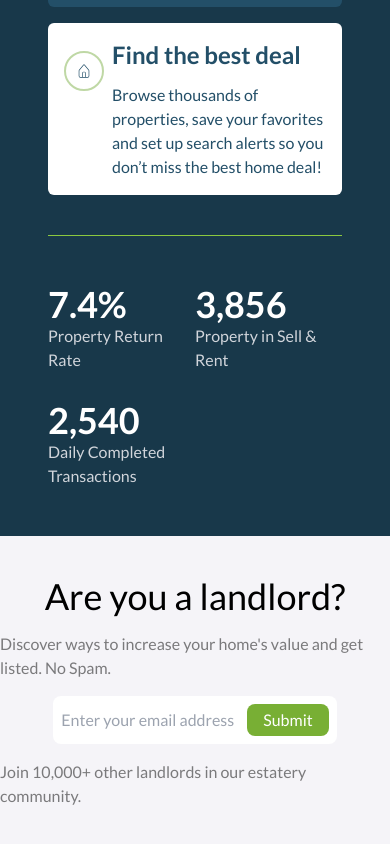
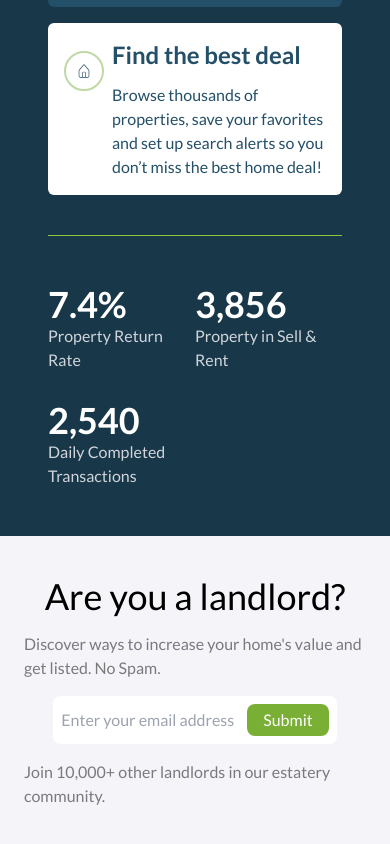
Before and after one commit to manzitresor/real-state-app-frontend, a React (Vite) app: page /home in a window 390 px wide. Shown: the part 5355-6199 px from the top of the page. Built offline with nearby package versions, Linux system fonts and the light colour scheme.

Commit message:
chore: add responsiveness

```diff
--- a/src/pages/home/Contact.tsx
+++ b/src/pages/home/Contact.tsx
@@ -3,7 +3,7 @@ import React from 'react'
 export default function Contact() {
   return (
     <section className="bg-soft-gray h-full">
-      <div className="flex flex-col items-center py-10 space-y-4">
+      <div className="flex flex-col items-center py-10 space-y-4 mx-6">
         <h1 className="text-4xl">Are you a landlord?</h1>
         <p className="text-black/50 text-base">
           Discover ways to increase your home's value and get listed. No Spam.
```
